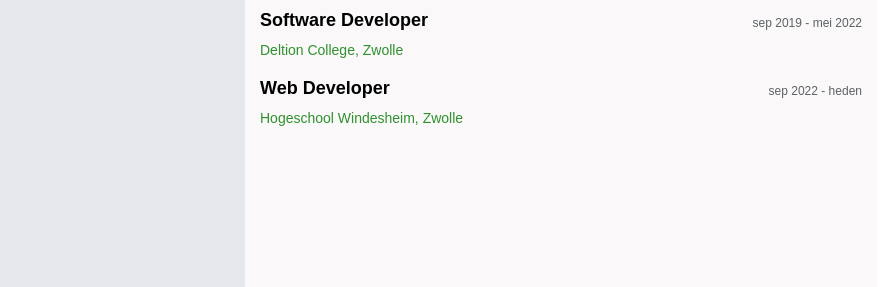
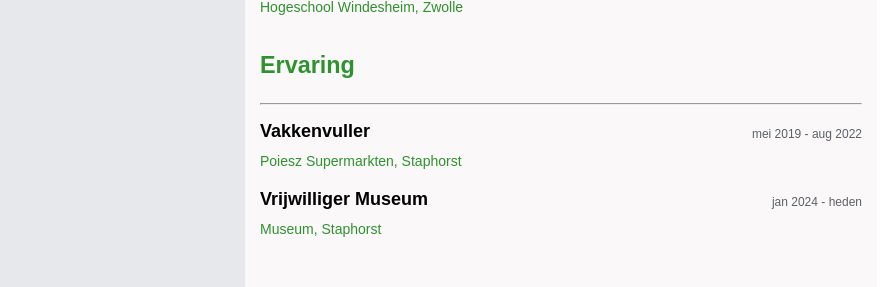
Before and after one commit to SamHarke03/Les1Website, a plain HTML site: page index.html in a window 1280 px wide. Shown: the part 478-765 px from the top of the page, 395-1280 px from the left. Drawn offline with Linux system fonts and the light colour scheme.

Commit message:
Add experience

```diff
--- a/index.html
+++ b/index.html
@@ -55,6 +55,23 @@
                 </div>
                 <p class="profile-content__institute">Hogeschool Windesheim, Zwolle</p>
             </div>
+
+            <div class="profile-content__category">
+                <h3 class="profile-content__category-title">Ervaring</h3>
+                <hr>
+            </div>
+
+            <div class="profile-content__element-header">
+                <h4 class="profile-content__title">Vakkenvuller</h4>
+                <p class="profile-content__period">mei 2019 - aug 2022</p>
+            </div>
+            <p class="profile-content__institute">Poiesz Supermarkten, Staphorst</p>
+
+            <div class="profile-content__element-header">
+                <h4 class="profile-content__title">Vrijwilliger Museum</h4>
+                <p class="profile-content__period">jan 2024 - heden</p>
+            </div>
+            <p class="profile-content__institute">Museum, Staphorst</p>
         </section>
 
     </section>
```
